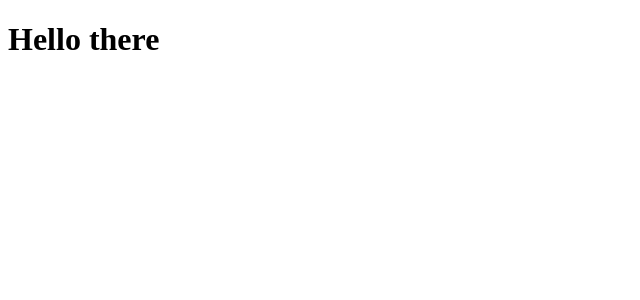
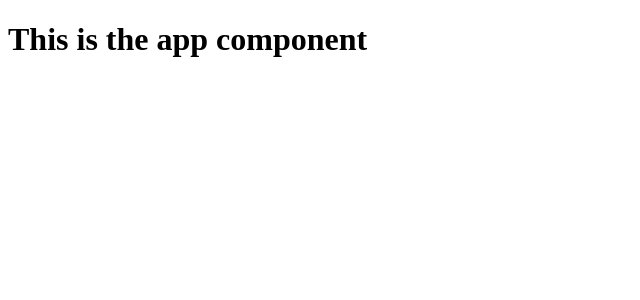
Before and after one commit to Borrax/discourse, a React app in the folder client/: page / in a window 1280 px wide. Shown: the top 300 px of the page, without its empty margins (0-640 px from the left). Built offline with nearby package versions, Linux system fonts and the light colour scheme; the HTML template or start-up script is replaced by a standard one.

Commit message:
Adding a rudimentary app component to the client side

```diff
--- a/client/src/client.tsx
+++ b/client/src/client.tsx
@@ -1,4 +1,5 @@
 import { createRoot } from 'react-dom/client'
+import { App } from './components/App'
 
 const rootId: string = 'root'
 
@@ -8,7 +9,7 @@ const rootDomEl = document.getElementById(rootId)
 
 if (rootDomEl !== null) {
   const root = createRoot(rootDomEl)
-  root.render(<h1>Hello there</h1>)
+  root.render(<App />)
 } else {
   throw new Error('The doom root element is non-existent')
 }
--- /dev/null
+++ b/client/src/components/App.tsx
@@ -0,0 +1,7 @@
+export const App = (): JSX.Element => {
+  return (
+  <>
+    <h1>This is the app component</h1>
+  </>
+  )
+}
```
